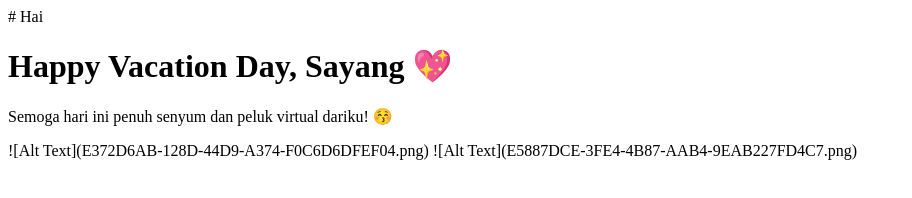
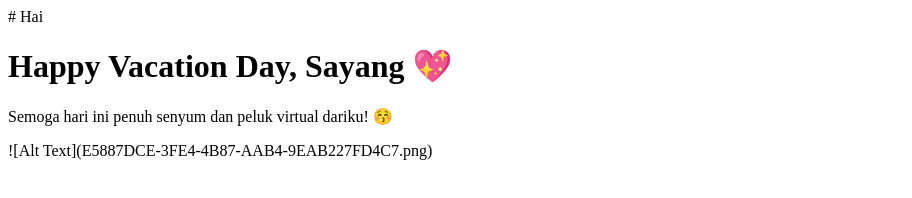
Before and after one commit to djaloeadjie/Love-love, a plain HTML site: page index.html in a window 1280 px wide. Shown: the whole page, without its empty margins (0-912 px from the left). Drawn offline with Linux system fonts and the light colour scheme.

Commit message:
Update index.html

```diff
--- a/index.html
+++ b/index.html
@@ -12,5 +12,5 @@
   </body>
 </html>
 
-![Alt Text](E372D6AB-128D-44D9-A374-F0C6D6DFEF04.png)
+
 ![Alt Text](E5887DCE-3FE4-4B87-AAB4-9EAB227FD4C7.png)
```
